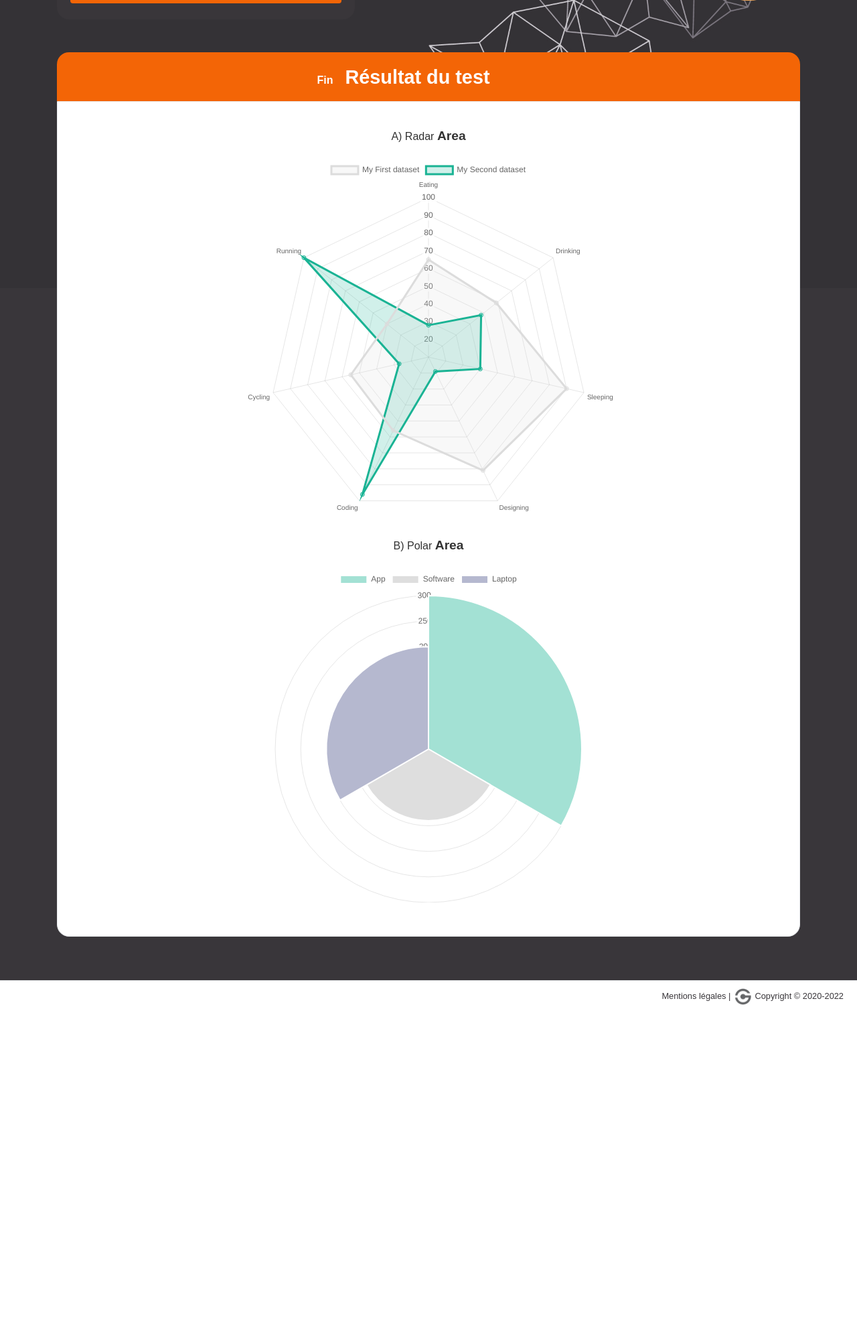
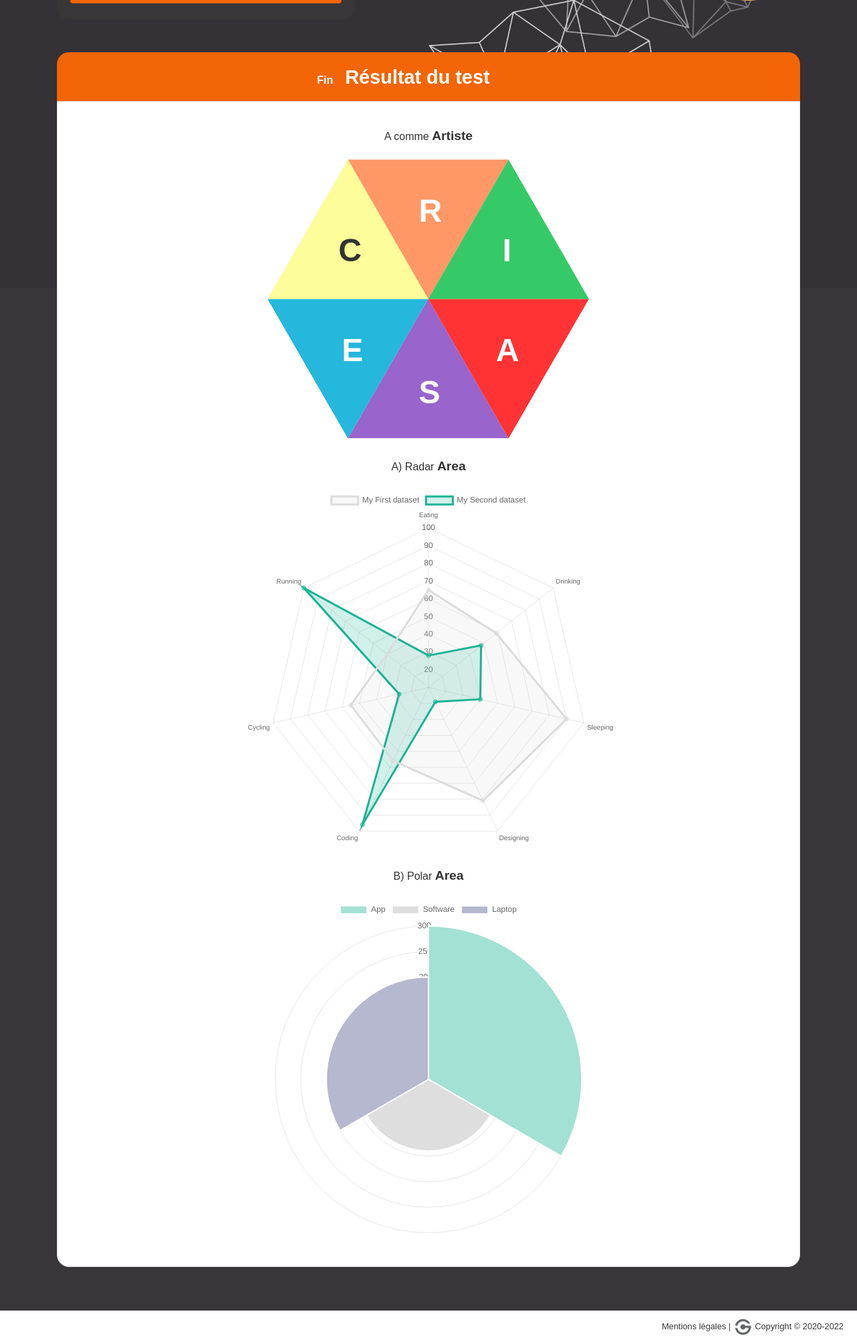
Before and after one commit to SySwatis/webD-gen5, a PHP site: page / in a window 1280 px wide. Shown: the part 370-2373 px from the top of the page at 67% size. Before the commit the page ends 1870 px from the top, so only its background shows below. Run offline with PHP 8.4, Linux system fonts and the light colour scheme.

Commit message:
Result test, riasec & css text css

```diff
--- a/html/resultat.html
+++ b/html/resultat.html
@@ -52,6 +52,19 @@
             <div class="ibox-content text-center">
 
                 <div class="m-b-lg">
+                    <h3 class="mt-4 mb-4">A comme <span>Artiste</span></h3>
+                    <div id="riasecGraph" class="riasec-graph">
+                        <span class="letter letter-r">R</span>
+                        <span class="letter letter-i">I</span>
+                        <span class="letter letter-a">A</span>
+                        <span class="letter letter-s">S</span>
+                        <span class="letter letter-e">E</span>
+                        <span class="letter letter-c">C</span>
+                        <img src="/img/riasec-hexa.svg" alt="Test Riasec">
+                    </div>
+                </div>
+
+                <div class="m-b-lg">
                     <h3 class="mt-4 mb-4">A) Radar <span>Area</span></h3>
                     <canvas id="radarChart"></canvas>
                 </div>
--- a/less/custom/global.less
+++ b/less/custom/global.less
@@ -293,14 +293,15 @@ textarea.form-control {
     > .label-circle {
       margin-top: -8px;
     }
+    > .label-circle {
+      margin-right: 8px;
+    }
   }
 }
 .navbar-default {
   li > a {
     position: relative;
-    > .label-circle {
-      margin-right: 8px;
-    }
+
   }
 }
 .navbar-top-links {
@@ -310,6 +311,10 @@ textarea.form-control {
       margin-top: -8px;
     }
   }
+}
+
+.nav-second-level li:last-child {
+  padding-bottom: 0;
 }
 
 // Titles and bolder
--- /dev/null
+++ b/less/custom/result.less
@@ -0,0 +1,56 @@
+/* riasec-grah */
+
+.riasec-graph {
+    position: relative;
+    width: 100%;
+    max-width: 480px;
+    img {
+        width: 100%;
+        max-width: 480px;
+        height: auto;
+    }
+    margin: 0 auto;
+    .letter {
+        position: absolute;
+        color: white;
+        z-index: 1;
+        left: 50%;
+        top:50%;
+        font-weight: 600;
+        font-size: 4.5vw;
+        display: block;
+        &-r{
+           top:10%;
+           margin-left:-3%;
+        }
+        &-i{
+
+            top:24%;
+            margin-left:23%;
+        }
+        &-a{
+            top:60%;
+            margin-left:21%;
+        }
+        &-c{
+            top:24%;
+            margin-left:-28%;
+            color: @text-color;
+        }
+        &-s{
+            top:75%;
+            margin-left:-3%;
+        }
+        &-e{
+            top:60%;
+            margin-left:-27%;
+        }
+    }
+
+}
+
+@media only screen and (min-width: 768px) {
+.riasec-graph .letter {
+    font-size: 48px;
+}
+}
--- a/less/custom/slick_box_test.less
+++ b/less/custom/slick_box_test.less
@@ -30,7 +30,7 @@
   }
   .row:not(.row-result) {
 
-    > div:first-of-type {
+    > div.text-lg-right {
       font-size: 1.1em;
       font-style: italic;
       margin-top: 1em;
@@ -66,13 +66,13 @@
       > div.row:not(.row-result) {
         margin-top: 2em;
         margin-bottom: 0;
-        div:first-of-type {
+        > div.col-lg-4.text-lg-right {
           font-size: 1.25em;
           padding-right: 2em;
           padding-left: 1.5em;
           border-bottom: none;
           padding-bottom: 0;
-          margin: 0;
+          margin: 0 0 2em;
           border-right: 1px solid @light-gray;
 
         }
--- a/less/style.less
+++ b/less/style.less
@@ -53,7 +53,7 @@
 @import "custom/pace_loader.less";
 @import "custom/slick_box_test.less";
 @import "custom/card.less";
-
+@import "custom/result.less";
 
 // Clear layout on print mode
 @media print {
```
Also changed, not shown: html/softskills.html (+19 -0 lines), css/style.css, img/riasec-hexa.svg (added).
